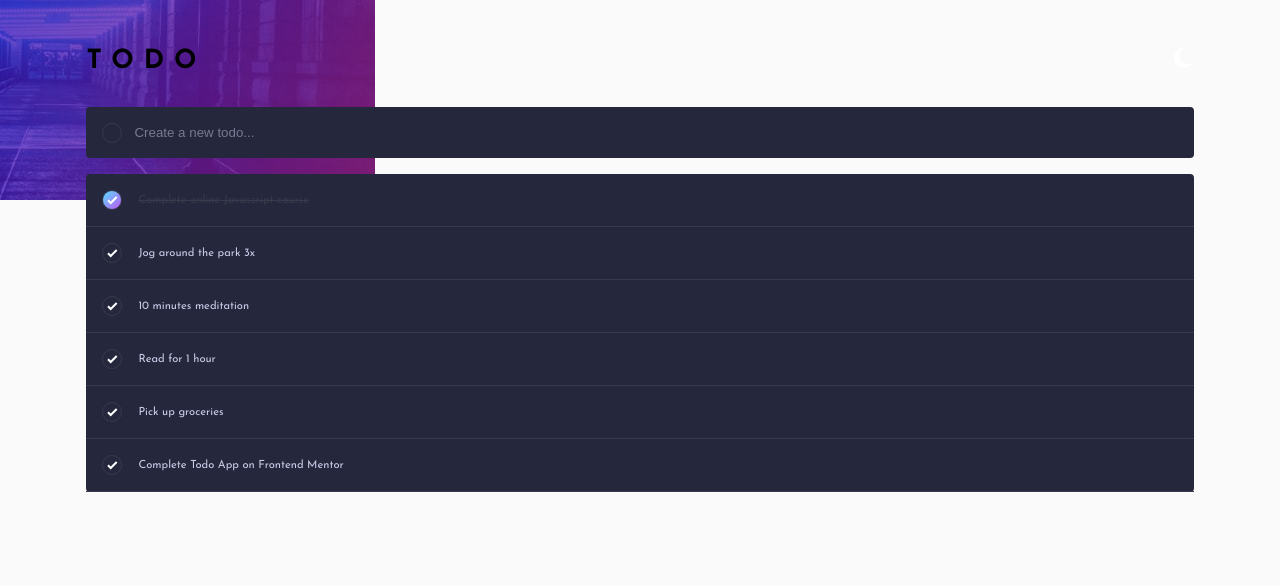
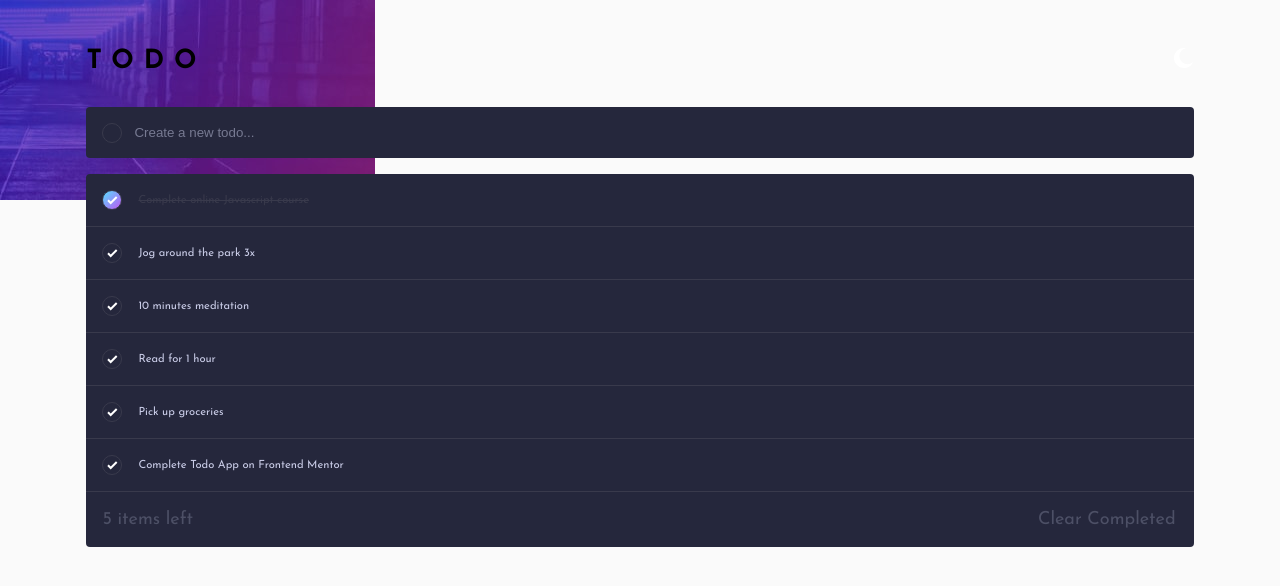
Before and after one commit to erelropeta/fem-todo-app-main, a React (Vite) app: page / in a window 1280 px wide. Shown: the top 586 px of the page. Built offline with nearby package versions, Linux system fonts and the light colour scheme.

Commit message:
feat: display the number of active todos

```diff
--- a/src/App.jsx
+++ b/src/App.jsx
@@ -40,6 +40,7 @@ function App() {
     },
   ]);
   const [newTodo, setNewTodo] = useState('');
+  const [activeCount, setActiveCount] = useState(todoList.length);
 
   window
     .matchMedia('(prefers-color-scheme: dark)')
@@ -55,20 +56,27 @@ function App() {
     }
   };
 
+  const countActive = (list) => {
+    const activeTodoList = list.filter((todo) => !todo.isComplete);
+
+    return activeTodoList.length;
+  };
+
   const addTodo = (e) => {
     e.preventDefault();
 
     const newTodoId = todoList.length + 1;
-
-    setToDoList([
+    const updatedTodoList = [
       ...todoList,
       {
         id: newTodoId,
         todo: newTodo,
         isComplete: false,
       },
-    ]);
+    ];
 
+    setToDoList(updatedTodoList);
+    setActiveCount(countActive(updatedTodoList));
     setNewTodo('');
   };
 
@@ -81,6 +89,7 @@ function App() {
     });
 
     setToDoList(updatedTodoList);
+    setActiveCount(countActive(updatedTodoList));
   };
 
   const handleStatusChange = (id) => {
@@ -101,6 +110,10 @@ function App() {
   }, [darkTheme]);
 
   useEffect(() => {
+    setActiveCount(countActive(todoList));
+  }, []);
+
+  useEffect(() => {
     console.log(todoList);
   }, [todoList]);
 
@@ -117,6 +130,7 @@ function App() {
           todoList={todoList}
           handleStatusChange={handleStatusChange}
           deleteTodo={deleteTodo}
+          activeCount={activeCount}
         />
       </main>
     </div>
--- a/src/components/TodoList.jsx
+++ b/src/components/TodoList.jsx
@@ -1,8 +1,14 @@
 import TodoItem from './TodoItem';
 import './todolist.css';
 
-const TodoList = ({ todoList, handleStatusChange, deleteTodo }) => {
+const TodoList = ({
+  todoList,
+  handleStatusChange,
+  deleteTodo,
+  activeCount,
+}) => {
   return (
+    <section className="c-todo__list">
       <ul className="todo__list">
         {todoList.map((todo) => {
           return (
@@ -15,6 +21,11 @@ const TodoList = ({ todoList, handleStatusChange, deleteTodo }) => {
           );
         })}
       </ul>
+      <div className="c-summary">
+        <p className="summary">{activeCount} items left</p>
+        <button className="summary__clear-btn">Clear Completed</button>
+      </div>
+    </section>
   );
 };
 
--- a/src/components/todolist.css
+++ b/src/components/todolist.css
@@ -1,5 +1,24 @@
-.todo__list {
-  list-style-type: none;
+.c-todo__list {
   background-color: var(--clr-dt-dark-blue-400);
   border-radius: 0.25rem;
 }
+
+.todo__list {
+  list-style-type: none;
+}
+
+.c-summary {
+  display: flex;
+  align-items: center;
+  justify-content: space-between;
+  color: var(--clr-dt-grayish-blue-600);
+  padding: 1rem;
+}
+
+.summary__clear-btn {
+  color: inherit;
+  font-family: inherit;
+  font-size: inherit;
+  background-color: transparent;
+  border-color: transparent;
+}
```
Lines whose indentation alone changed are shown as unchanged.
